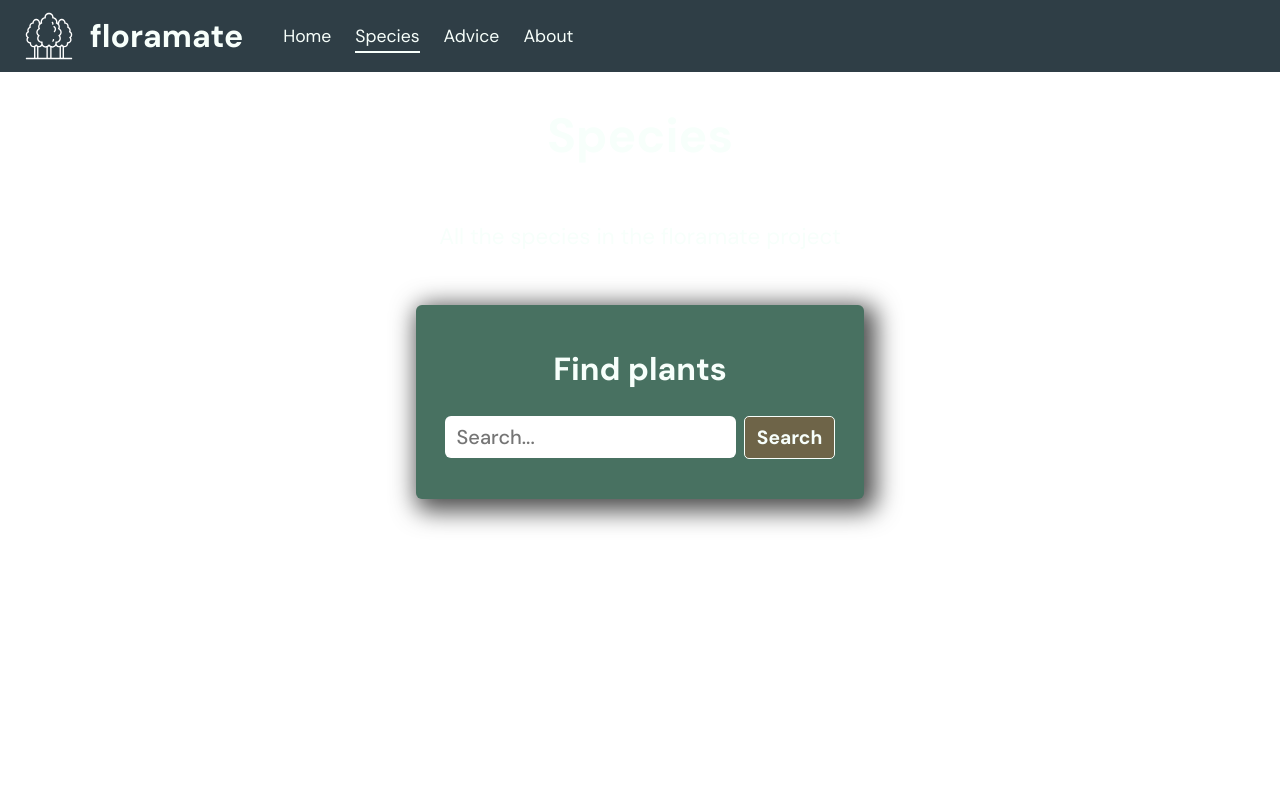
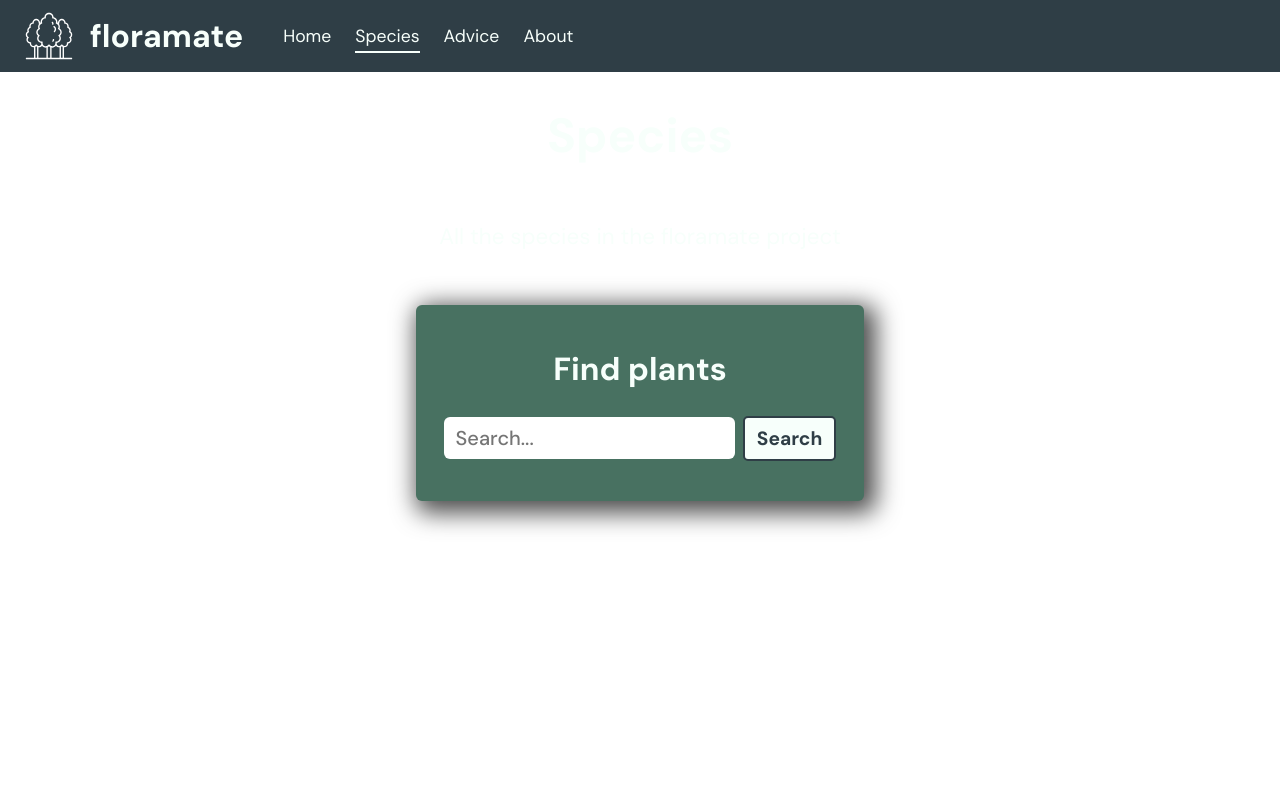
Before and after one commit to ScotDev/app.floramate, a React (Create React App) app: page /species in a window 1280 px wide. Shown: the top 800 px of the page. Built offline with nearby package versions, Linux system fonts and the light colour scheme.

Commit message:
Started homepage restructuring

```diff
--- a/src/components/Hero.js
+++ b/src/components/Hero.js
@@ -1,14 +1,20 @@
 import React from 'react';
 import { HeroContainer, HeroTitle, HeroText, HeroKnockout } from './ui-styled-components/Hero';
+import { SecondaryBtn, InfoBtn, BtnGroup } from './ui-styled-components/Button';
 
 const Hero = () => {
     return <HeroContainer>
-        {/* <HeroTitle>floramate</HeroTitle> */}
         <HeroKnockout>
             <HeroTitle>floramate</HeroTitle>
             {/* <HeroSubTitle>Welcome to floramate</HeroSubTitle> */}
             <HeroText>Helping you find wildlife-friendly plants for your area</HeroText>
         </HeroKnockout>
+        <BtnGroup>
+            <SecondaryBtn>
+                Browse
+        </SecondaryBtn>
+            <InfoBtn>About</InfoBtn>
+        </BtnGroup>
 
     </HeroContainer>
 };
--- a/src/components/ui-styled-components/Button.js
+++ b/src/components/ui-styled-components/Button.js
@@ -6,7 +6,7 @@ const StyledBtn = styled.button`
   margin-bottom: 0.5rem;
   font-family: inherit;
   text-align: center;
-  border: 2px solid;
+  border: 2px solid transparent;
 
 &:hover {
     cursor: pointer;
@@ -14,34 +14,61 @@ const StyledBtn = styled.button`
 `
 
 const PrimaryBtn = styled(StyledBtn)`
-  color: ${props => props.theme.primaryText || "#f7fffb"};
-  background-color: ${props => props.theme.primaryAccent || "#6e6448"};
-  border: 1px solid ${props => props.theme.primaryText || "#f7fffb"};
+color: ${props => props.theme.primaryColour || "#f7fffb"};
+  background-color:  ${props => props.theme.primaryText || "#487161"};
+  border: 2px solid ${props => props.theme.primaryColour || "#f7fffb"};
   font-weight: bold;
   font-size: 1.2rem;
 
   &:hover {
-    color: ${props => props.theme.primaryColour || "#2f3e46"};
-    background-color: ${props => props.theme.primaryText || "#f7fffb"};
-    border: 1px solid ${props => props.theme.primaryColour || "#f7fffb"};
+    color:  ${props => props.theme.primaryText || "#487161"};
+    background-color: ${props => props.theme.primaryColour || "#f7fffb"};
+    border: 2px solid  ${props => props.theme.primaryColour || "#487161"};
     transition: 0.2s;
   }
+  `;
+
+const SecondaryBtn = styled(StyledBtn)`
+color: ${props => props.theme.primaryText || "#f7fffb"};
+background-color: ${props => props.theme.secondaryColour || "#6e6448"};
+border: 2px solid ${props => props.theme.secondaryColour || "#f7fffb"};
+font-weight: bold;
+font-size: 1.2rem;
+
+&:hover {
+  color: ${props => props.theme.secondaryColour || "#2f3e46"};
+  background-color: ${props => props.theme.primaryText || "#f7fffb"};
+  transition: 0.2s;
+}
 `
 
-const SecondaryBtn = styled(StyledBtn)`
-  color: ${props => props.theme.primaryText || "#f7fffb"};
-  background-color:  ${props => props.theme.secondaryColour || "#487161"};
-  border: 1px solid ${props => props.theme.primaryText || "#f7fffb"};
+const InfoBtn = styled(StyledBtn)`
+  color: ${props => props.theme.primaryColour || "#f7fffb"};
+  background-color:  ${props => props.theme.primaryText || "#487161"};
+  border: 2px solid ${props => props.theme.primaryColour || "#f7fffb"};
   font-weight: bold;
   font-size: 1.2rem;
 
   &:hover {
-    color:  ${props => props.theme.secondaryColour || "#487161"};
-    background-color: ${props => props.theme.primaryText || "#f7fffb"};
-    border: 1px solid  ${props => props.theme.secondaryColour || "#487161"};
+    color:  ${props => props.theme.primaryText || "#487161"};
+    background-color: ${props => props.theme.primaryColour || "#f7fffb"};
     transition: 0.2s;
   }
 `
 
 
-export { StyledBtn, PrimaryBtn, SecondaryBtn };
+
+
+const BtnGroup = styled.div`
+display: flex;
+/* align-items: space-between;
+justify-content:space-between; */
+
+button:nth-of-type(1) {
+  margin-right:1vw;
+}
+
+`;
+
+
+export { StyledBtn, PrimaryBtn, SecondaryBtn, BtnGroup, InfoBtn };
--- a/src/components/ui-styled-components/Hero.js
+++ b/src/components/ui-styled-components/Hero.js
@@ -43,7 +43,7 @@ text-align:center;
     color: black;
   mix-blend-mode: lighten;
   background-color: #fff;
-  font-size: 15vw;
+  font-size: 14vw;
   font-weight: bold;
   margin:0;
   padding:0;
```
